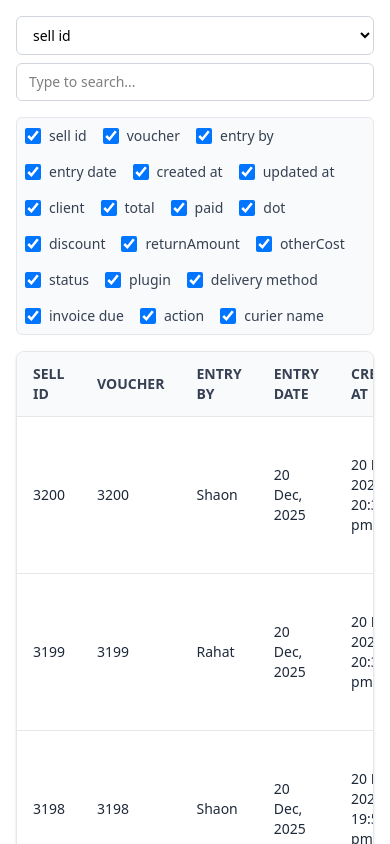
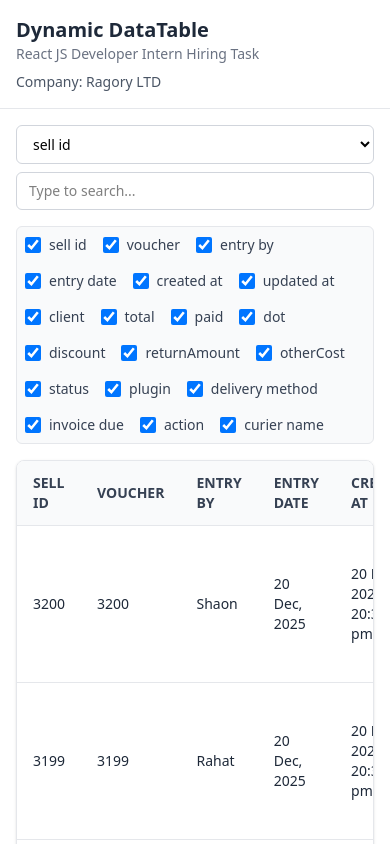
Before and after one commit to ratulislam46/ragory-ltd-task, a React (Vite) app: page / in a window 390 px wide. Shown: the top 844 px of the page. Built offline with nearby package versions, Linux system fonts and the light colour scheme.

Commit message:
Add: responsive header to home page

```diff
--- a/src/App.jsx
+++ b/src/App.jsx
@@ -1,10 +1,12 @@
 import './App.css'
+import Header from './components/Header'
 import Home from './pages/Home'
 
 function App() {
 
   return (
-    <div>
+    <div className='container mx-auto'>
+      <Header/>
       <Home/>
     </div>
   )
--- /dev/null
+++ b/src/components/Header.jsx
@@ -0,0 +1,24 @@
+const Header = () => {
+  return (
+    <header className="border-b border-gray-200">
+      <div className="px-4 py-4 flex flex-col sm:flex-row sm:items-center sm:justify-between gap-2">
+
+        <div>
+          <h1 className="text-xl font-semibold text-gray-800">
+            Dynamic DataTable
+          </h1>
+          <p className="text-sm text-gray-500">
+            React JS Developer Intern Hiring Task
+          </p>
+        </div>
+
+        <div className="text-sm text-gray-600">
+          Company: <span className="font-medium">Ragory LTD</span>
+        </div>
+
+      </div>
+    </header>
+  );
+};
+
+export default Header;
```
